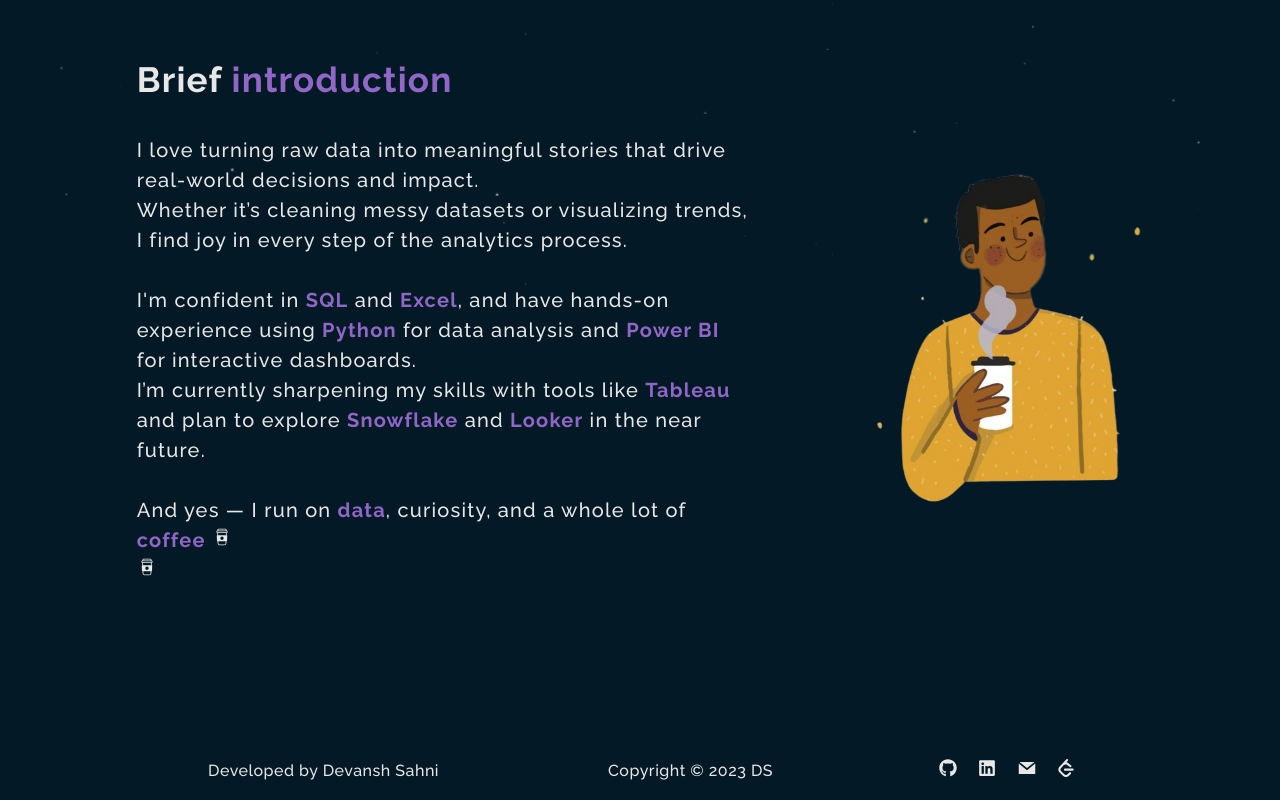
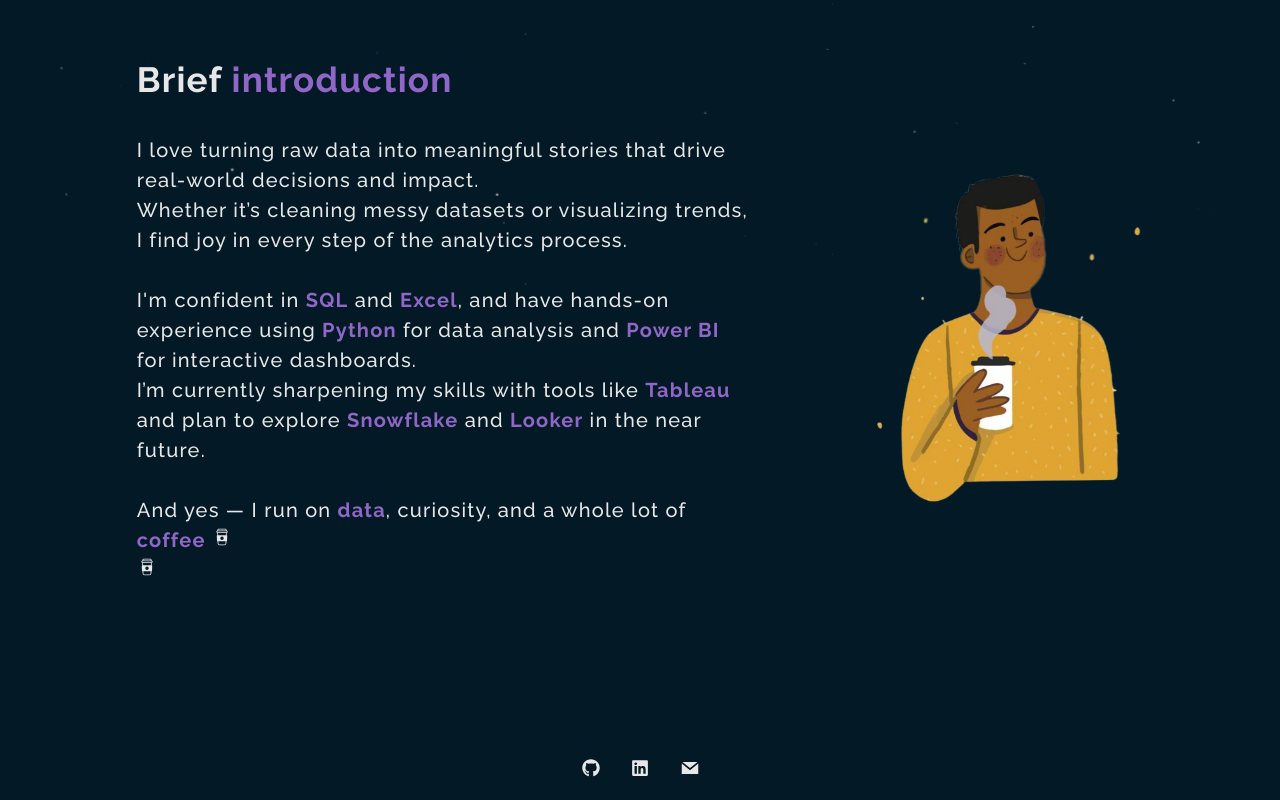
Before and after one commit to RaineJacob/Raine-Jacob, a React (Create React App) app: page / in a window 1280 px wide. Shown: the part 810-1610 px from the top of the page. Built offline with nearby package versions, Linux system fonts and the light colour scheme.

Commit message:
Update Footer.js

```diff
--- a/src/Components/Footer.js
+++ b/src/Components/Footer.js
@@ -6,13 +6,11 @@
 const Footer = () => {
   return (
     <footer>
-      <h4>Developed by Devansh Sahni</h4>
-      <h4>Copyright &copy; 2023 DS</h4>
+
       <div className='footerLinks'>
-        <a href="https://github.com/DevanshSahni" target='_blank'><FaGithub/></a>
-        <a href="https://www.linkedin.com/in/devansh-sahni/" target='_blank'><FaLinkedin/></a>
-        <a href='mailTo:devanshsahni@gmail.com' target='_blank'><GrMail/></a>
-        <a href="https://leetcode.com/sahni1403/" target="_blank"><SiLeetcode/></a>
+        <a href="https://github.com/RaineJacob" target='_blank'><FaGithub/></a>
+        <a href="www.linkedin.com/in/rainejacob" target='_blank'><FaLinkedin/></a>
+        <a href='mailTo:raine.jacob07@gmail.com' target='_blank'><GrMail/></a>
       </div>
     </footer>
   )
```
